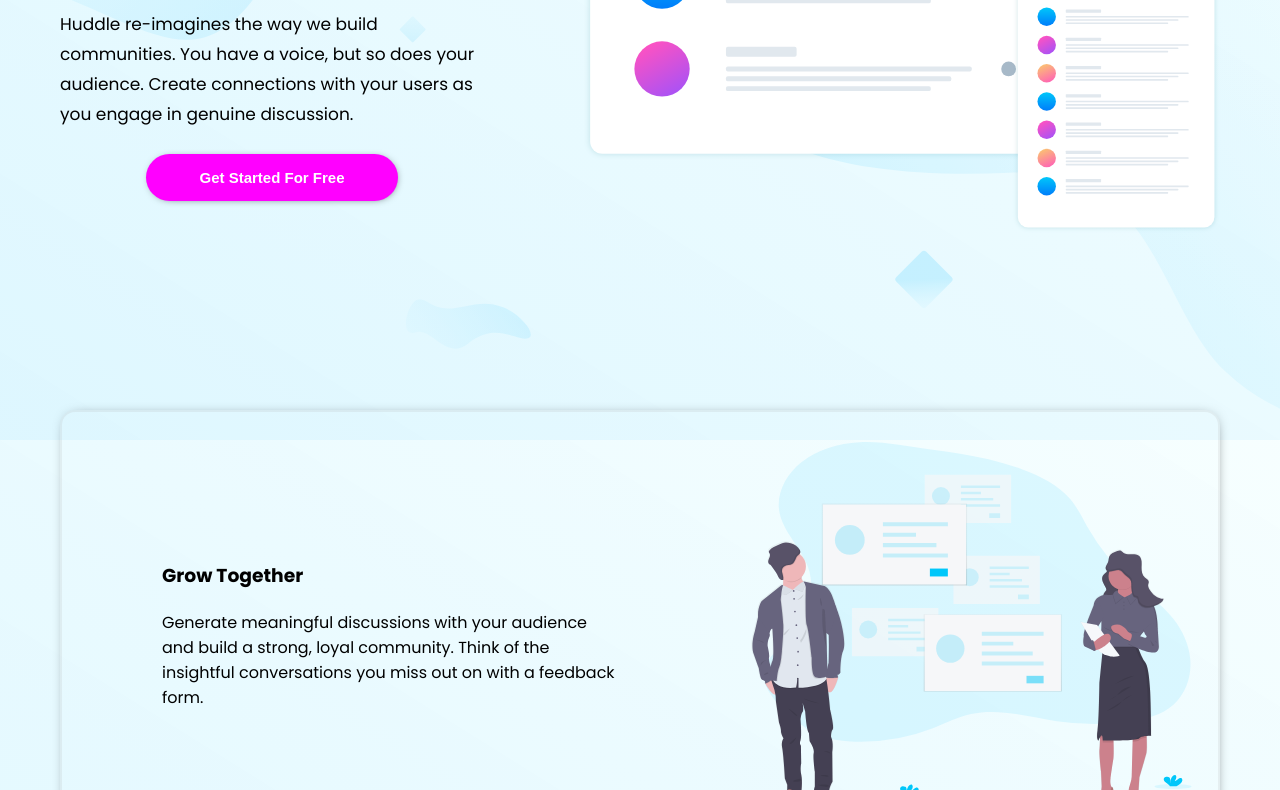
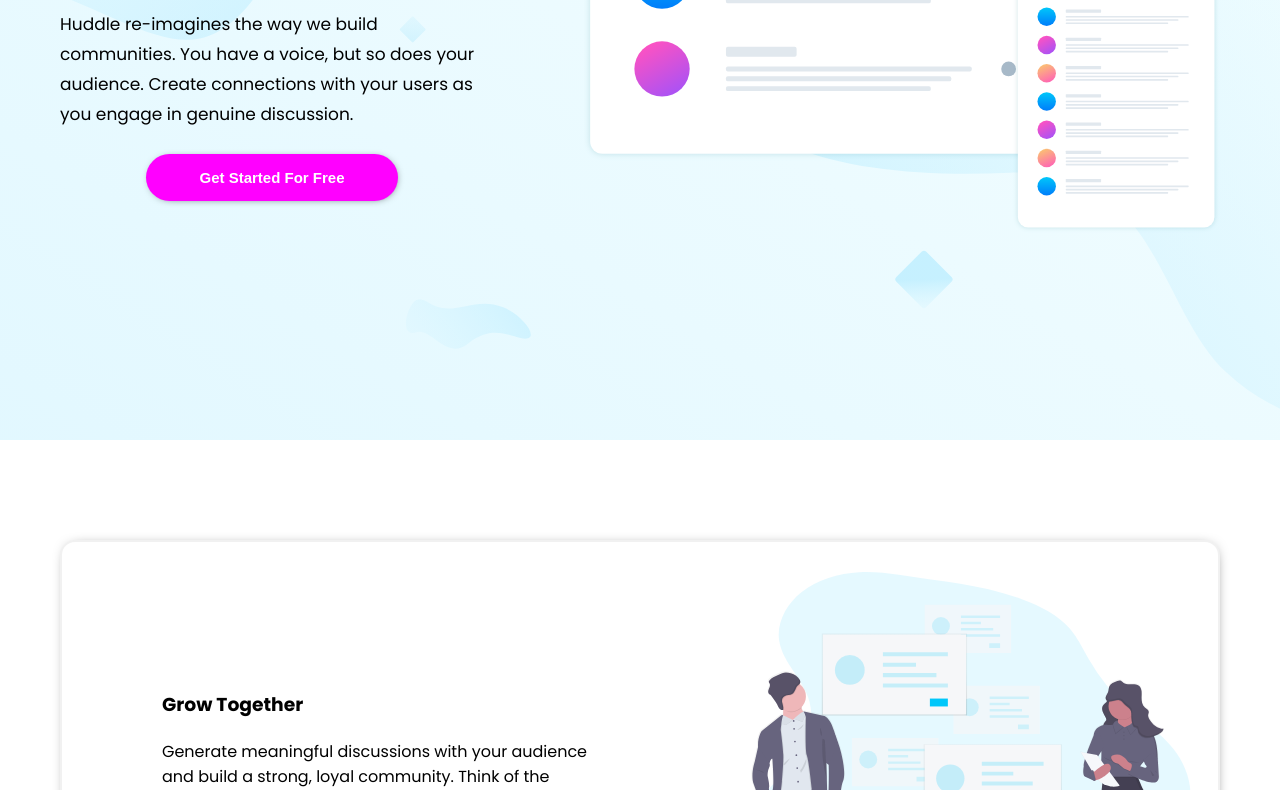
Before and after one commit to Ndifreke29-dev/huddle-1, a plain HTML site: page huddle.html in a window 1280 px wide. Shown: the part 360-1150 px from the top of the page. Drawn offline with Linux system fonts and the light colour scheme.

Commit message:
Commiting

```diff
--- a/huddle.css
+++ b/huddle.css
@@ -4,11 +4,15 @@
     padding: 0;
     margin: 0;
     box-sizing: border-box;
+    overflow: auto;
 }
 
 body {
-    background: linear-gradient(to bottom left, rgba(227, 253, 255, 0.315), rgba(159, 231, 255, 0.349)), url(img/bg-hero-desktop.svg) no-repeat center center/cover;
     font-family: 'Poppins', sans-serif;
+}
+
+.container {
+    background: linear-gradient(to bottom left, rgb(227, 253, 255, 0.3), rgba(159, 231, 255, 0.3)), url(img/bg-hero-desktop.svg) no-repeat center center/cover;
     width: 100vw;
     height: 100vh;
 }
@@ -201,6 +205,7 @@
 
 .footer1 .location img {
     margin-right: 20px;
+    width: 90px;
     height: 30px;
 }
 
--- a/huddle.html
+++ b/huddle.html
@@ -9,6 +9,7 @@
     <script src="https://kit.fontawesome.com/ba91115ec9.js" crossorigin="anonymous"></script>
 </head>
 <body>
+    <div class="container">
         <header>
             <div class="header-inner">
                 <img src="img/logo.svg" alt="Huddle">
@@ -27,6 +28,7 @@
                 <img src="img/illustration-mockups.svg" alt="">
             </div>
         </div>
+    </div>
 
     <section>
         <div class="section-top">
@@ -38,6 +40,7 @@
                 <img src="img/illustration-grow-together.svg" alt="">
             </div>
         </div>
+
         <div class="section-mid">
             <div class="section-top-right">
                 <img src="img/illustration-flowing-conversation.svg" alt="">
```
Lines whose indentation alone changed are shown as unchanged.
